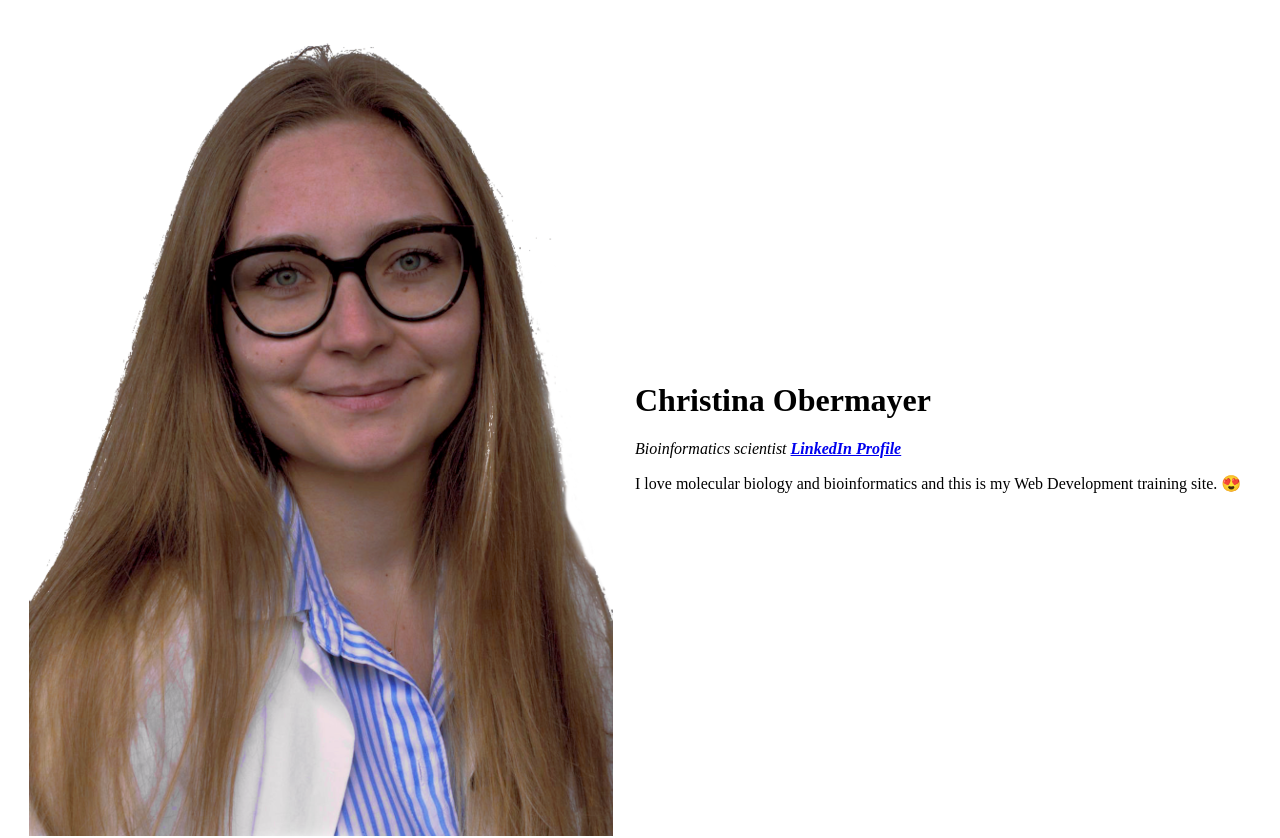
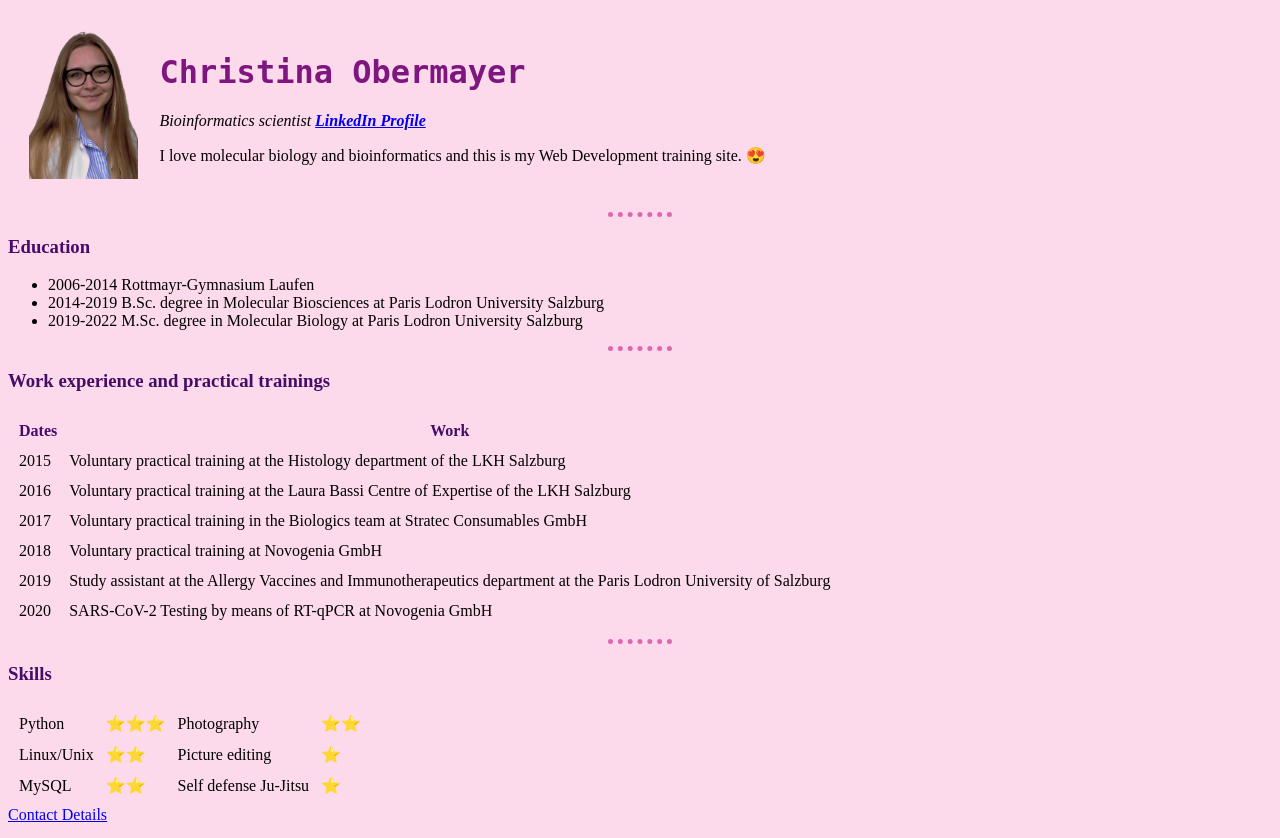
Before and after one commit to fuerstin/cv, a plain HTML site: page index.html in a window 1280 px wide. Shown: the top 838 px of the page. Drawn offline with Linux system fonts and the light colour scheme.

Commit message:
added some style

```diff
--- a/Exercise.html
+++ b/Exercise.html
@@ -3,15 +3,16 @@
 <head>
     <meta charset="UTF-8">
     <title>HTML Inputs</title>
+    <link rel="stylesheet" href="css/styles.css">
 </head>
 <body>
-  <form>
+<form>
     <input type="text" name="" value=""><br>
     <input type="submit" name=""><br>
     <input type="file" name="" value=""><br>
     <input type="date" name=""> <br>
     <input type="radio" name=""><br>
     <input type="range" name="">
-  </form>
+</form>
 </body>
 </html>
--- /dev/null
+++ b/css/styles.css
@@ -0,0 +1,23 @@
+body {
+    background-color: rgba(245,110,179,0.25);
+}
+hr {
+    border-style: none;
+    border-top-style: dotted;
+    border-color: rgba(203, 28, 141, 0.6);
+    border-width: 5px;
+    width: 5%;
+}
+img {
+    height: 150px;
+}
+h1 {
+    color: #7F167F;
+    font-family: "DejaVu Sans Mono", sans-serif;
+}
+h3 {
+    color: #460C68;
+}
+thead {
+    color: #460C68;
+}
--- a/index.html
+++ b/index.html
@@ -3,12 +3,15 @@
 <head>
     <meta charset="UTF-8">
     <title>Welcome to Christina's Website</title>
+    <link rel="stylesheet" href="css/styles.css">
 </head>
 <body>
 <table cellspacing="20">
     <tr>
         <td><img src="./Bilder/bewerbungsbild-2.png" alt="Christina profile picture"></td>
-        <td><h1>Christina Obermayer</h1><p><em>Bioinformatics scientist <strong><a href="https://www.linkedin.com/in/christina-obermayer">LinkedIn Profile</a></strong></em></p>
+        <td><h1>Christina Obermayer</h1>
+            <p><em>Bioinformatics scientist <strong><a href="https://www.linkedin.com/in/christina-obermayer">LinkedIn
+                Profile</a></strong></em></p>
             <p>I love molecular biology and bioinformatics and this is my Web Development training site. 😍</p></td>
     </tr>
 </table>
@@ -48,7 +51,9 @@
     </tr>
     <tr>
         <td>2019</td>
-            <td>Study assistant at the Allergy Vaccines and Immunotherapeutics department at the Paris Lodron University of Salzburg</td>
+        <td>Study assistant at the Allergy Vaccines and Immunotherapeutics department at the Paris Lodron University of
+            Salzburg
+        </td>
     </tr>
     <tr>
         <td>2020</td>
```
Also changed, not shown: contactDetails.html (+1 -0 lines). Lines whose indentation alone changed are shown as unchanged.
